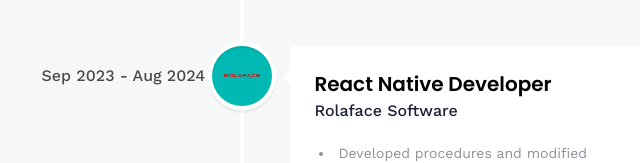
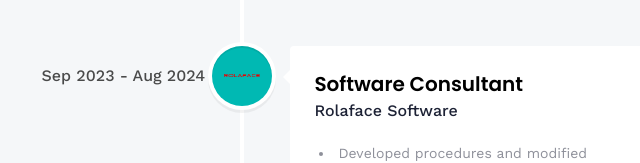
Before and after one commit to PraveenNegi1/Portfolio, a React (Vite) app: page /about in a window 1280 px wide. Shown: the part 1352-1515 px from the top of the page, without its empty margins (398-1038 px from the left). Built offline with nearby package versions, Linux system fonts and the light colour scheme; no server answers.

Commit message:
changes done

```diff
--- a/src/components/CTA.jsx
+++ b/src/components/CTA.jsx
@@ -4,10 +4,6 @@ import resume from "../assets/PRAVEEN-NEGI-RESUME.pdf";
 const CTA = () => {
   return (
     <section className="cta">
-      {/* <p className='cta-text'>
-        Have a project in mind? <br className='sm:block hidden' />
-        Let&apos;s build something together!
-      </p> */}
       <Link to="/contact" className="btn">
         Contact
       </Link>
--- a/src/constants/index.js
+++ b/src/constants/index.js
@@ -86,7 +86,7 @@ export const skills = [
 
 export const experiences = [
   {
-    title: "Full-Stack Developer",
+    title: "FrontEnd Developer",
     company_name: "DIGITAL 360",
     icon: digital360,
     iconBg: "#305cde",
@@ -100,7 +100,7 @@ export const experiences = [
     ],
   },
   {
-    title: "React Native Developer",
+    title: "Software Consultant",
     company_name: "Rolaface Software",
     icon: rolafaceLogo,
     iconBg: "#00b9b3",
```
